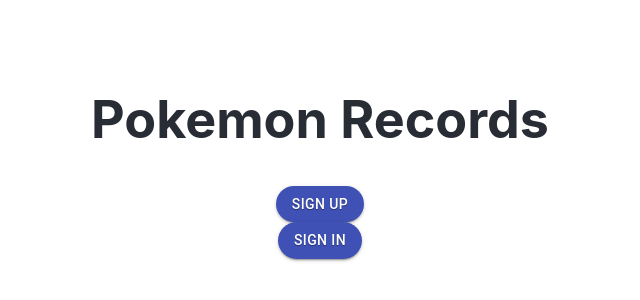
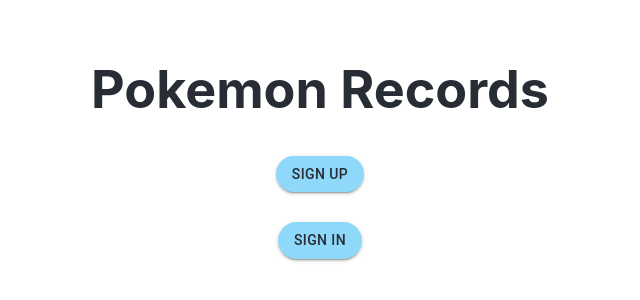
Before and after one commit to yurie-nishino/pokerecords, a React (Create React App) app: page / in a window 1280 px wide. Shown: the part 244-544 px from the top of the page, without its empty margins (320-960 px from the left). Built offline with nearby package versions, Linux system fonts and the light colour scheme.

Commit message:
buttun_costum

```diff
--- a/src/js/home/component/home.jsx
+++ b/src/js/home/component/home.jsx
@@ -5,6 +5,9 @@
 
 const MyButton = styled(Button)({
   borderRadius: 30,
+  color: "#282c34",
+  backgroundColor: "#8ed8fa",
+  marginBottom: "30px",
 });
 
 class Home extends React.Component {
@@ -19,8 +22,8 @@
           <h1>
             Pokemon <span>Records</span>
           </h1>
-          <MyButton variant="contained" color="primary" className={css.record_btn}>Sign Up</MyButton>
-          <MyButton variant="contained" color="primary" onClick={pushEnter} className={css.record_btn}>Sign In</MyButton>
+          <MyButton variant="contained" >Sign Up</MyButton>
+          <MyButton variant="contained" onClick={pushEnter}>Sign In</MyButton>
         </div>
       </React.Fragment>
     );
--- a/src/js/recordForm/photo/component/image.jsx
+++ b/src/js/recordForm/photo/component/image.jsx
@@ -2,26 +2,35 @@
 // import css from "./record.module.css";
 import IconButton from "@material-ui/core/IconButton";
 import PhotoCamera from "@material-ui/icons/PhotoCamera";
+import { styled } from '@material-ui/core/styles';
+
+const PhotoIconButton = styled(IconButton)({
+  color: "#49a9d4",
+});
+
+// const ImagePhotoCamera = styled(PhotoCamera)({
+//   size: "30px",
+//   boxShadow: "0 3px 0 #bcd2fa",
+// });
 
 class Image extends React.Component {
   render() {
     return (
       <div>
-        <label>
-          <p>写真</p>
+        <p>写真</p>
+          <label>
           <input
             onChange={(file) => this.props.onFileSelect(file)}
             type="file"
             id="file-input"
             style={{ display: "none" }}
           />
-          <IconButton
-            color="primary"
+          <PhotoIconButton
             aria-label="upload picture"
             component="span"
           >
             <PhotoCamera />
-          </IconButton>
+          </PhotoIconButton>
         </label>
       </div>
     );
--- a/src/js/recordForm/submit/component/submit.jsx
+++ b/src/js/recordForm/submit/component/submit.jsx
@@ -1,7 +1,15 @@
 import React from "react";
 // import css from "./record.module.css";
-// import css from "../../component/form.module.css";
 import Button from '@material-ui/core/Button';
+import { styled } from '@material-ui/core/styles';
+
+
+const SubmitButton = styled(Button)({
+  borderRadius: 30,
+  color: "#282c34",
+  backgroundColor: "#8ed8fa",
+  marginTop: "30px",
+});
 
 class Submit  extends React.Component {
 
@@ -9,7 +17,7 @@
     return (
         <div>
           {/* <input type='submit'onClick={this.props.onSubmit} value='送信' className={css.submit_btn} /> */}
-          <Button variant="contained" onClick={this.props.onSubmit} >Submit</Button>
+          <SubmitButton variant="contained" onClick={this.props.onSubmit} >Submit</SubmitButton>
         </div>
     );
   }
```
Also changed, not shown: src/js/recordForm/submit/component/submit.module.css (deleted).
